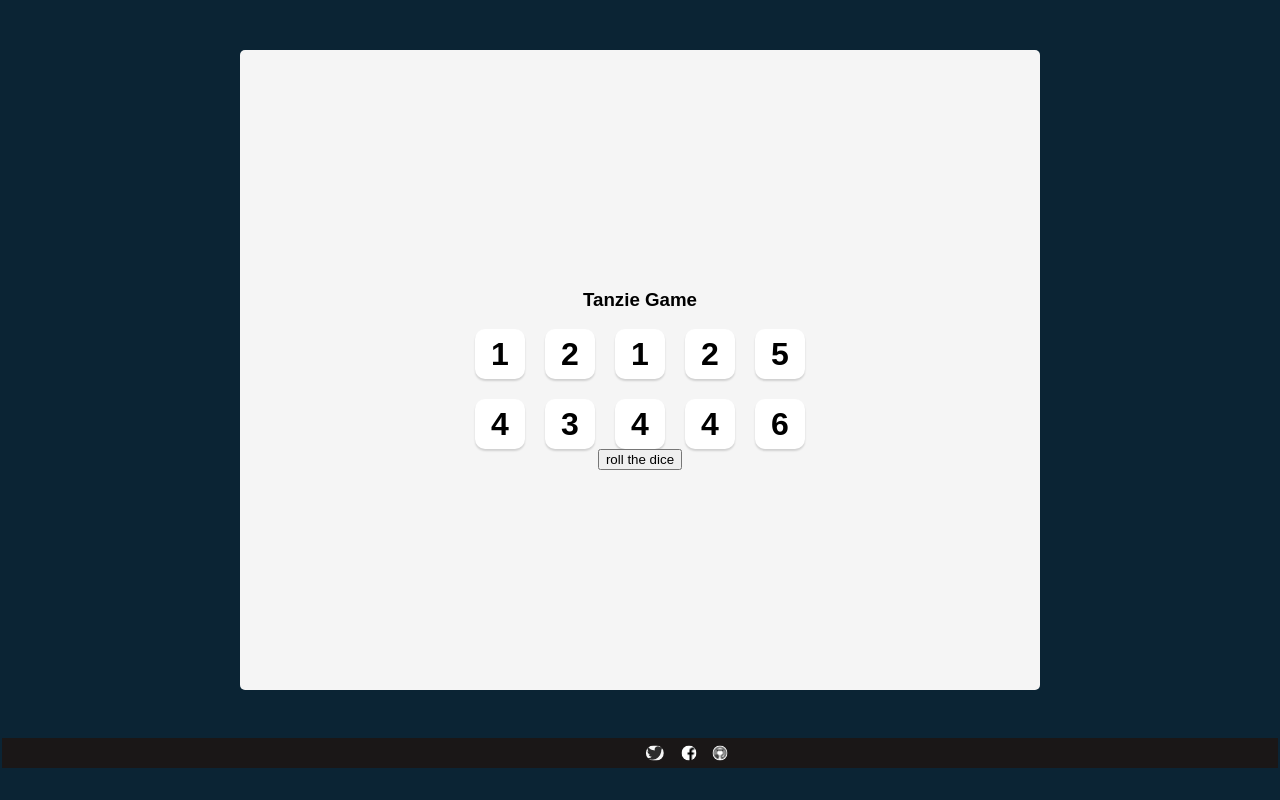
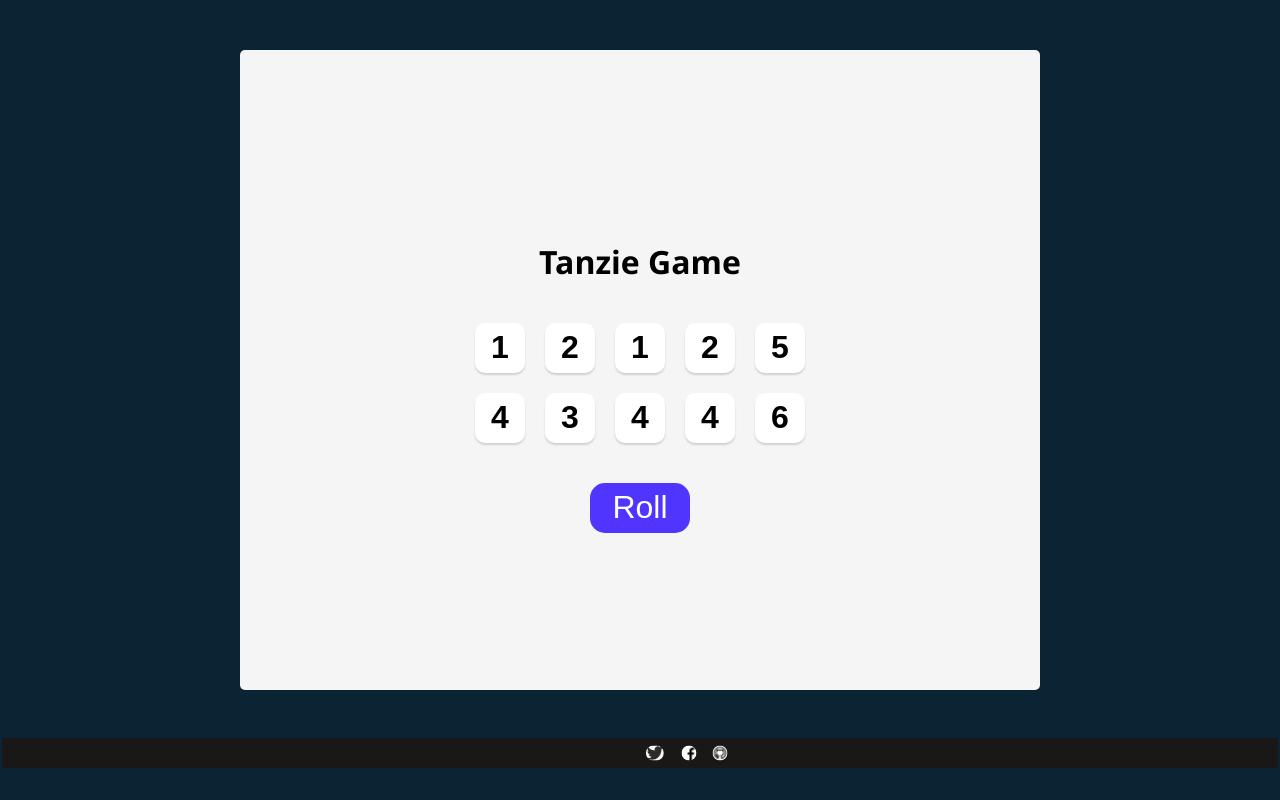
Before and after one commit to adeshina9521/Data-Base-App, a React (Create React App) app: page / in a window 1280 px wide. Built offline with nearby package versions, Linux system fonts and the light colour scheme.

Commit message:
Die and button

```diff
--- a/package.json
+++ b/package.json
@@ -36,6 +36,7 @@
     ]
   },
   "devDependencies": {
-    "gh-pages": "^3.2.3"
+    "gh-pages": "^3.2.3",
+    "nanoid": "^4.0.0"
   }
 }
--- a/src/Component/App.js
+++ b/src/Component/App.js
@@ -1,38 +1,59 @@
 import React from "react"
 import Footer from "./Footer"
 import Die from "./Die"
+import {nanoid }from "nanoid"
 
 
 export default function App(){
 
-    const [dice, setdice] = React.useState(allNewDice())
+    const [dice, setDice] = React.useState(allNewDice())
 
 
 
     function allNewDice(){
         const newDice = [ ]
         for(let i=0; i<10; i++ ){
-            newDice.push(Math.ceil(Math.random()* 6))
+            newDice.push({value: Math.ceil(Math.random()* 6),
+                           isHeld: false,
+                            id:nanoid(),
+
+                           })
         }
+
        return newDice
     }
-    console.log(allNewDice())
 
+    function holdDice(id){
+        return console.log(id)
+
+    }
     const dieElement = dice.map(
         function myDie(die){
-            return  <Die value = {die}/>
+            return ( <Die
+                key={die.id}
+                value = {die.value}
+                held={die.isHeld}
+                id= {die.id}
+                holdDie = {function() {
+                        return holdDice(die.id)}
+                        }
+                        />)
         }
         )
+
+    function rollDice(){
+        setDice(allNewDice())
+    }
+
+
     return(
         <div>
-
-
             <main>
-            <h3>Tanzie Game</h3>
-                <div className="die">
-                       {dieElement}
-                </div>
-                <button>roll the dice</button>
+                <h3>Tanzie Game</h3>
+                    <div className="die">
+                        {dieElement}
+                    </div>
+                    <button onClick={rollDice}className="roll">Roll</button>
             </main>
             <Footer/>
         </div>
--- a/src/Component/Die.js
+++ b/src/Component/Die.js
@@ -2,9 +2,12 @@ import React from "react";
 
 
 export default function Die(props){
+    const styles ={
+        backgroundColor: props.held ? "#59e391" : "white"
+    }
     return(
-        <div className="dies">
-            <h2 className="die-num">{props.value}</h2>
+        <div style={styles} className="dies" onClick={props.holdDie}>
+            <h2  className="die-num">{props.value}</h2>
         </div>
 
     )
--- a/src/style.css
+++ b/src/style.css
@@ -10,13 +10,14 @@ body {
     font-family: 'Karla', sans-serif;
     /* background-color: #282D35; */
     background-color:#0B2434;
+    font-family: 'Karla', sans-serif;
 
 
 
 }
 /* Main  */
 main{
-    padding: 2em;
+    padding: 20px;
     margin: 3rem auto;
     text-align: center;
     background-color: #F5F5F5;
@@ -28,7 +29,11 @@ main{
     justify-content: center;
     align-items: center;
 }
-
+h3{
+    margin-bottom: 40px;
+    font-family: 'Segoe UI', Tahoma, Geneva, Verdana, sans-serif;
+    font-size: 2em;
+}
 
 .dies{
     /* width: 10px;
@@ -47,7 +52,6 @@ main{
     justify-content: center;
     align-items: center;
     cursor:pointer;
-    background-color:white
 
 }
 
@@ -63,6 +67,27 @@ main{
     /* text-align: center; */
     gap: 20px;
     /* flex-wrap: wrap; */
+}
+.roll{
+    height: 50px;
+    width:100px ;
+   border: none;
+    color:white;
+    background-color: #5035FF;
+    font-size: 2rem;
+    font-family: 'Karla', sans-serif;
+    margin-top: 40px;
+}
+.roll:focus {
+    outline: none;
+}
+
+.roll:active {
+    box-shadow: inset 5px 5px 10px -3px rgba(0, 0, 0, 0.7);
+}
+button{
+    cursor: pointer;
+    border-radius: 15px;
 }
 /* footer */
 .card-ft{
```
Also changed, not shown: 1 other file (tests, documents, lock files or other folders).
